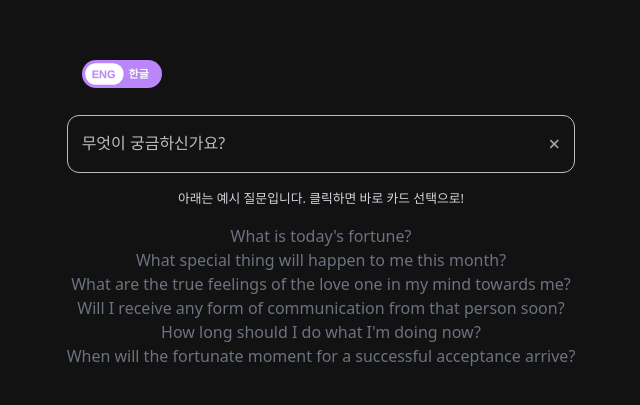
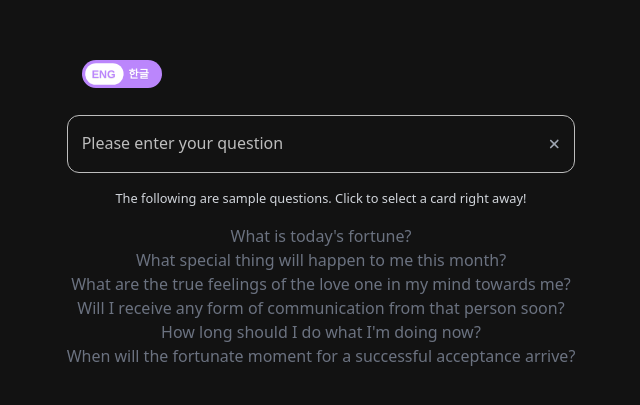
Before and after one commit to agnes0304/GPTarot, a React (Vite) app in the folder client/: page / in a window 1280 px wide. Shown: the part 179-584 px from the top of the page, without its empty margins (319-959 px from the left). Built offline with nearby package versions, Linux system fonts and the light colour scheme.

Commit message:
added language toggle on frontend

```diff
--- a/client/src/App.tsx
+++ b/client/src/App.tsx
@@ -2,9 +2,11 @@ import Ask from "./pages/Ask";
 import { ApiResponseProvider } from "./context/ApiResponse";
 import { BrowserRouter, Routes, Route } from "react-router-dom";
 import Result from "./pages/Result";
+import { LanguageProvider } from "./context/LangSetting";
 
 const App = () => {
   return (
+    <LanguageProvider>
       <ApiResponseProvider>
         <BrowserRouter>
           <Routes>
@@ -13,6 +15,7 @@ const App = () => {
           </Routes>
         </BrowserRouter>
       </ApiResponseProvider>
+    </LanguageProvider>
   );
 };
 
--- a/client/src/components/CardDeck.tsx
+++ b/client/src/components/CardDeck.tsx
@@ -1,6 +1,8 @@
 import { FC, useState } from "react";
 import Spread from "./Spread";
 import Loading from "./Loading";
+import { useLanguage } from "../hooks/useLanguage";
+import { InnerText } from "../data/InnerText";
 
 interface CardDeckProps {
   selectedPrompt: string;
@@ -10,6 +12,7 @@ interface CardDeckProps {
 }
 
 const CardDeck: FC<CardDeckProps> = ({ selectedPrompt, setCard }) => {
+  const {language} = useLanguage();
   const [isLoading, setIsLoading] = useState(false);
 
   return (
@@ -21,7 +24,7 @@ const CardDeck: FC<CardDeckProps> = ({ selectedPrompt, setCard }) => {
           <div className="flex flex-col items-center gap-4">
             <h1 className="text-violet-400 text-lg">" {selectedPrompt} "</h1>
             <p className="text-gray-500 text-sm mb-6">
-              아래 카드 중 하나를 선택해주세요
+              {language === "ko"? InnerText.cardDeck.ko : InnerText.cardDeck.en}
             </p>
           </div>
           <div>
--- a/client/src/components/LangToggle.tsx
+++ b/client/src/components/LangToggle.tsx
@@ -1,8 +1,19 @@
 import { FC } from "react";
 import classes from "../styles/LangToggle.module.css";
+import { useLanguage } from "../hooks/useLanguage";
 
 // 기본은 영어, 토글 클릭하면 한글로 변경
 const LangToggle: FC = () => {
+  const { language, setLanguage } = useLanguage();
+
+  const handleToggle = () => {
+    if (language === "en") {
+      setLanguage("ko");
+    } else {
+      setLanguage("en");
+    }
+  };
+
   return (
     <div>
       <div className={classes.switch}>
@@ -10,6 +21,8 @@ const LangToggle: FC = () => {
           id="languageToggle"
           className={`${classes.checkToggle} ${classes.checkToggleRoundFlat}`}
           type="checkbox"
+          onChange={handleToggle}
+          checked={language === "ko"}
         />
         <label htmlFor="languageToggle"></label>
         <span className={classes.on}>ENG</span>
--- a/client/src/components/Loading.tsx
+++ b/client/src/components/Loading.tsx
@@ -1,13 +1,21 @@
 import { FC } from "react";
 import classes from "../styles/Loading.module.css";
+import { useLanguage } from "../hooks/useLanguage";
+import { InnerText } from "../data/InnerText";
 
 const Loading: FC = () => {
+  const { language } = useLanguage();
+
   return (
     <div className="flex justify-center items-center flex-col">
-      <h1 className={`${classes.text} text-violet-400`}>답변을 가지고 오고 있어요...</h1>
+      <h1 className={`${classes.text} text-violet-400`}>
+        {language === "ko" ? InnerText.loading.ko : InnerText.loading.en}
+      </h1>
       <div className={`${classes.load} mt-4`}>
         <div className="relative w-[52px] h-[52px] border-2 border-violet-400 rounded-[100%] mx-auto my-0">
-          <div className={`${classes.ballHolder} absolute flex justify-center items-center w-[12px] h-[45px] left-[18px] top-0`}>
+          <div
+            className={`${classes.ballHolder} absolute flex justify-center items-center w-[12px] h-[45px] left-[18px] top-0`}
+          >
             <div className="absolute top-[-10px] left-0 w-[15px] h-[15px] rounded-[100%] bg-violet-400"></div>
           </div>
         </div>
--- a/client/src/components/ResetBtn.tsx
+++ b/client/src/components/ResetBtn.tsx
@@ -2,12 +2,15 @@ import { FC } from "react";
 import { FontAwesomeIcon } from "@fortawesome/react-fontawesome";
 import { faArrowRotateRight } from "@fortawesome/free-solid-svg-icons";
 import { useNavigate } from "react-router-dom";
+import { useLanguage } from "../hooks/useLanguage";
+import { InnerText } from "../data/InnerText";
 
 interface Props {
   isNew?: boolean;
 }
 
 const ResetBtn: FC<Props> = ({ isNew }) => {
+  const { language } = useLanguage();
   const navigate = useNavigate();
   const handleClick = () => {
     navigate("/");
@@ -24,7 +27,9 @@ const ResetBtn: FC<Props> = ({ isNew }) => {
           <span className="material-symbols-outlined w-[25px] h-[25px] cursor-pointer text-violet-400/50 hover:text-violet-400">
             playing_cards
           </span>
-          <p className="ml-[4px]">질문하러 가기</p>
+          <p className="ml-[4px]">
+            {language === "ko" ? InnerText.resetBtn.ko : InnerText.resetBtn.en}
+          </p>
         </div>
       ) : (
         <FontAwesomeIcon icon={faArrowRotateRight} />
--- a/client/src/components/SampleQ.tsx
+++ b/client/src/components/SampleQ.tsx
@@ -1,5 +1,7 @@
 import { FC } from "react";
 import SampleQData from "../data/SampleQData";
+import { useLanguage } from "../hooks/useLanguage";
+import { InnerText } from "../data/InnerText";
 
 interface SampleQProps {
   setPrompt: React.Dispatch<React.SetStateAction<string>>;
@@ -7,6 +9,7 @@ interface SampleQProps {
 }
 
 const SampleQ: FC<SampleQProps> = ({ setPrompt, handleEnter }) => {
+  const { language } = useLanguage();
   const sampleClickHandler = (
     event: React.MouseEvent<HTMLLIElement, MouseEvent>
   ) => {
@@ -17,7 +20,7 @@ const SampleQ: FC<SampleQProps> = ({ setPrompt, handleEnter }) => {
   return (
     <>
       <h1 className="text-gray-300 text-center font-thin text-[0.8rem] my-4">
-        아래는 예시 질문입니다. 클릭하면 바로 카드 선택으로!
+        {language === "ko" ? InnerText.sampleQ.ko : InnerText.sampleQ.en}
       </h1>
       <ul className="flex flex-col items-center">
         {SampleQData.map((data) => {
@@ -27,7 +30,7 @@ const SampleQ: FC<SampleQProps> = ({ setPrompt, handleEnter }) => {
               className="cursor-pointer text-gray-500 hover:text-violet-400"
               onClick={(e) => sampleClickHandler(e)}
             >
-              {data.questionEn}
+              {language === "ko" ? data.questionKo : data.questionEn}
             </li>
           );
         })}
--- a/client/src/components/UserInput.tsx
+++ b/client/src/components/UserInput.tsx
@@ -3,6 +3,8 @@ import classes from "../styles/UserInput.module.css";
 import SampleQ from "./SampleQ";
 import { FontAwesomeIcon } from "@fortawesome/react-fontawesome";
 import { faXmark } from "@fortawesome/free-solid-svg-icons";
+import { useLanguage } from "../hooks/useLanguage";
+import { InnerText } from "../data/InnerText";
 
 interface UserInputProps {
   prompt: string;
@@ -11,6 +13,7 @@ interface UserInputProps {
 }
 
 const UserInput: FC<UserInputProps> = ({ setPrompt, prompt, handleEnter }) => {
+  const { language } = useLanguage();
   const handleChange = (event: React.ChangeEvent<HTMLInputElement>) => {
     setPrompt(event.target.value);
   };
@@ -21,13 +24,13 @@ const UserInput: FC<UserInputProps> = ({ setPrompt, prompt, handleEnter }) => {
 
   return (
     <>
-      <form className="relative" onSubmit={e => handleEnter(e)}>
+      <form className="relative" onSubmit={(e) => handleEnter(e)}>
         <input
           className={`${classes.userInput} rounded-xl p-4 w-full bg-transparent text-gray-400`}
           required
           type="text"
           value={prompt}
-          onChange={(e)=>handleChange(e)}
+          onChange={(e) => handleChange(e)}
         />
         <button
           className="absolute right-4 top-1/2 transform -translate-y-1/2 bg-[#121212] border-none cursor-pointer text-sm text-gray-400"
@@ -36,7 +39,9 @@ const UserInput: FC<UserInputProps> = ({ setPrompt, prompt, handleEnter }) => {
         >
           <FontAwesomeIcon icon={faXmark} />
         </button>
-        <label className={classes.userInputLabel}>무엇이 궁금하신가요?</label>
+        <label className={classes.userInputLabel}>
+          {language === "ko" ? InnerText.userInput.ko : InnerText.userInput.en}
+        </label>
       </form>
       <SampleQ setPrompt={setPrompt} handleEnter={handleEnter} />
     </>
--- a/client/src/context/LangSetting.tsx
+++ b/client/src/context/LangSetting.tsx
@@ -12,7 +12,7 @@ interface LanguageContextProps {
 export const LanguageContext = createContext<LanguageContextProps | null>(null);
 
 export const LanguageProvider: FC<LanguageProviderProps> = ({ children }) => {
-  const [language, setLanguage] = useState("ENG");
+  const [language, setLanguage] = useState("en");
 
   return (
     <LanguageContext.Provider value={{ language, setLanguage }}>
--- /dev/null
+++ b/client/src/data/InnerText.tsx
@@ -0,0 +1,8 @@
+export const InnerText = {
+    userInput : { ko:"무엇이 궁금하신가요?", en:"Please enter your question" },
+    sampleQ : {ko:"아래는 예시 질문입니다. 클릭하면 바로 카드 선택으로!", en:"The following are sample questions. Click to select a card right away!" },
+    loading: {ko:"답변을 가지고 오고 있어요...", en:"Loading..."},
+    cardDeck: {ko:"아래 카드 중 하나를 선택해주세요", en:"Please select one of the cards below"},
+    result: {ko:"카드를 클릭하면 답을 확인할 수 있어요", en:"Click the card to see the answer"},
+    resetBtn: {ko:"질문하러 가기", en:"Go to ask"},
+}
--- a/client/src/pages/Ask.tsx
+++ b/client/src/pages/Ask.tsx
@@ -22,13 +22,15 @@ const Ask: FC = () => {
 
   return (
     <>
-      <LangToggle />
       {!showCardDeck && (
-        <UserInput
-          prompt={prompt}
-          setPrompt={setPrompt}
-          handleEnter={handleEnter}
-        />
+        <>
+          <LangToggle />
+          <UserInput
+            prompt={prompt}
+            setPrompt={setPrompt}
+            handleEnter={handleEnter}
+          />
+        </>
       )}
       {showCardDeck && <CardDeck selectedPrompt={prompt} setCard={setCard} />}
       {/* 뒤로가기 버튼이 있어야 할 듯 */}
--- a/client/src/pages/Result.tsx
+++ b/client/src/pages/Result.tsx
@@ -4,11 +4,14 @@ import Actions from "../components/Actions";
 import { useApiResponse } from "../hooks/useApiResponse";
 import axiosInstance from "../axios/axiosInstance";
 import { useParams } from "react-router-dom";
+import { useLanguage } from "../hooks/useLanguage";
+import { InnerText } from "../data/InnerText";
 
 const Result: FC = () => {
+  const { language } = useLanguage();
   const { apiResponse } = useApiResponse();
   const { nanoId } = useParams();
-  const [ userQuestion, setUserQuestion ] = useState<string>("");
+  const [userQuestion, setUserQuestion] = useState<string>("");
 
   useEffect(() => {
     if (apiResponse.cardId === 100) {
@@ -35,7 +38,7 @@ const Result: FC = () => {
         <h1 className="text-violet-400 text-lg">" {userQuestion} "</h1>
       )}
       <p className="text-gray-400 text-[0.8rem] mb-6">
-        카드를 클릭하면 답을 확인할 수 있어요
+        {language === "ko" ? InnerText.result.ko : InnerText.result.en}
       </p>
       <Card />
       <Actions />
```
Lines whose indentation alone changed are shown as unchanged.
